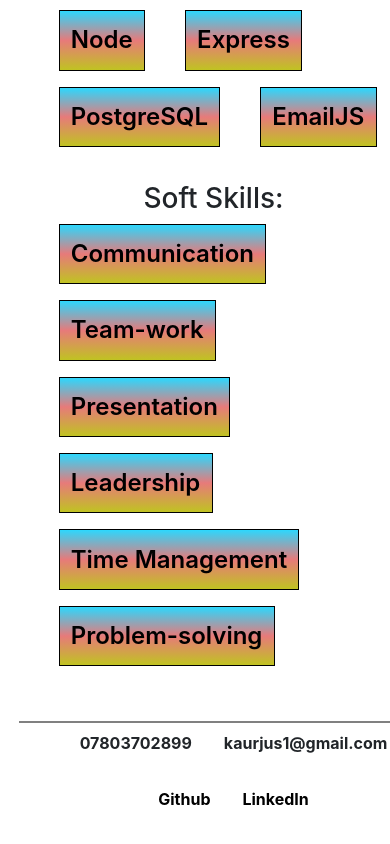
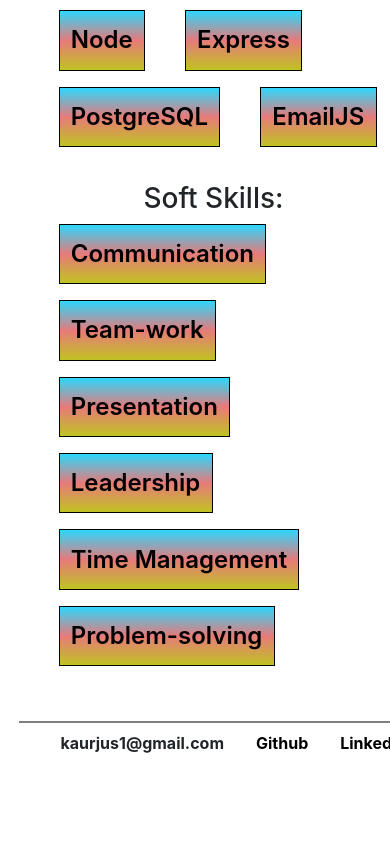
Before and after one commit to JK1320/personal-profile-jk, a React (Create React App) app: page / in a window 390 px wide. Shown: the part 1537-2381 px from the top of the page. After the commit the page ends 2327 px from the top, so only its background shows below. Built offline with nearby package versions, Linux system fonts and the light colour scheme.

Commit message:
phone number removed

```diff
--- a/src/components/Footer.js
+++ b/src/components/Footer.js
@@ -6,7 +6,6 @@ const Footer = () => {
     return (
       <div className="footer">
         <ul>
-          <li>07803702899</li>
           <li>kaurjus1@gmail.com</li>
           <li>
             <a
```
